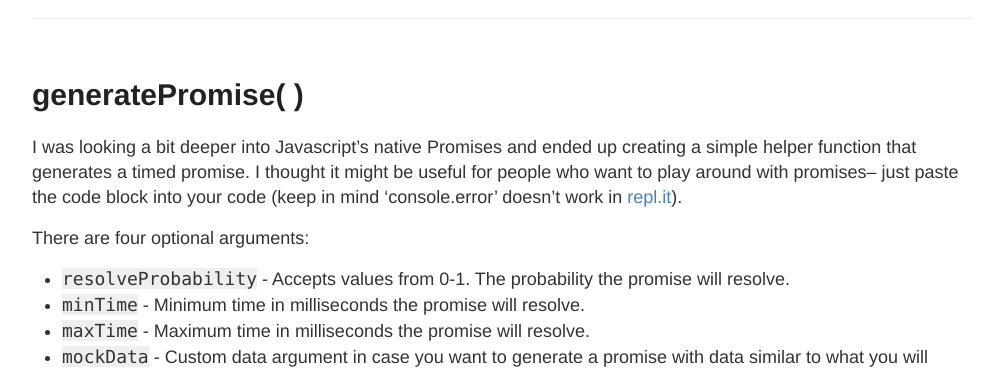
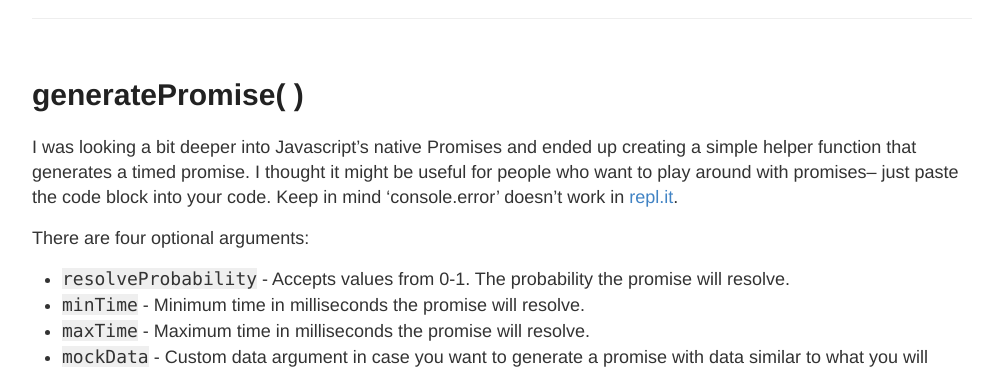
Before and after one commit to rodocite/rodocite.github.io, a Jekyll site: the page built from _posts/2015-10-12-generatePromise.md, in a window 1280 px wide and 900 px high. Shown: the part 92-467 px from the top of the window, without its empty margins (138-1144 px from the left). Built offline with Jekyll 4.4.1, drawn with Linux system fonts in a browser that asks for light colours; Markdown is read by kramdown in place of the engine named in the settings; comment, search, counter and statistics services are not loaded.

```diff
--- a/_posts/2015-10-12-generatePromise.md
+++ b/_posts/2015-10-12-generatePromise.md
@@ -2,7 +2,7 @@
 layout: post
 title: generatePromise( )
 ---
-I was looking a bit deeper into Javascript's native Promises and ended up creating a simple helper function that generates a timed promise. I thought it might be useful for people who want to play around with promises-- just paste the code block into your code (keep in mind 'console.error' doesn't work in [repl.it](https://repl.it)).
+I was looking a bit deeper into Javascript's native Promises and ended up creating a simple helper function that generates a timed promise. I thought it might be useful for people who want to play around with promises-- just paste the code block into your code. Keep in mind 'console.error' doesn't work in [repl.it](https://repl.it).
 
 There are four optional arguments:
 
```
